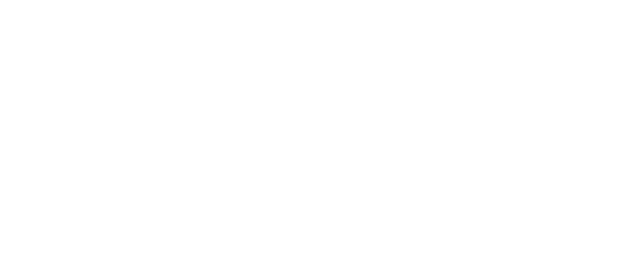
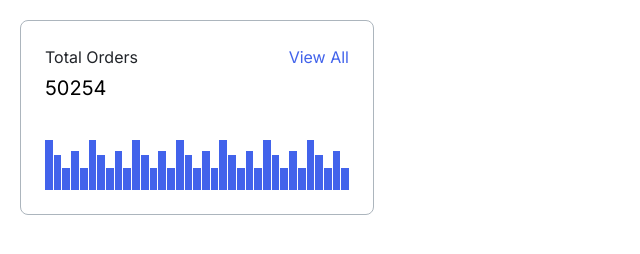
Before and after one commit to js-tasks-ru/htmlcss-20231027_andrey-shirling, a website: page 04-lection2/01-histogram/index.html in a window 1280 px wide. Shown: the whole page, without its empty margins (0-640 px from the left). Drawn offline with Linux system fonts and the light colour scheme.

Commit message:
solution for 04-lection2/01-histogram

```diff
--- a/04-lection2/01-histogram/histogram.css
+++ b/04-lection2/01-histogram/histogram.css
@@ -0,0 +1,83 @@
+.card {
+    width: 354px;
+    height: 185px;
+    margin: 20px;
+}
+
+.histogram {
+    display: flex;
+    flex-direction: column;
+    justify-content: space-between;
+    border: 1px solid var(--grey-3);
+    border-radius: 8px;
+    padding: 24px;
+}
+
+.histogram__header {
+    display: flex;
+    flex-wrap: wrap;
+    justify-content: flex-start;
+    align-items: center;
+}
+
+.histogram__title {
+    flex-grow: 1;
+    font-family: Inter;
+    font-size: 16px;
+    font-style: normal;
+    font-weight: 400;
+    line-height: 24px;
+    text-transform: capitalize;
+    color: var(--black);
+}
+
+.histogram__link {
+    flex-grow: 0;
+    font-family: Inter;
+    font-size: 16px;
+    font-style: normal;
+    font-weight: 400;
+    line-height: 24px;
+    text-transform: capitalize;
+    text-decoration: none;
+    cursor: pointer;
+    color: var(--blue-2);
+}
+
+.histogram__number {
+    width: 100%;
+    font-family: Inter;
+    font-size: 20px;
+    font-style: normal;
+    font-weight: 400;
+    line-height: 26px;
+    margin-top: 6px;
+    margin-bottom: 39px;
+}
+
+.histogram__body {
+    display: flex;
+    column-gap: 1px;
+    align-items: flex-end;
+}
+
+.histogram__item {
+    width: 9px;
+    background-color: var(--blue-2);
+}
+
+.histogram__item--h50 {
+    height: 50px;
+}
+
+.histogram__item--h35 {
+    height: 35px;
+}
+
+.histogram__item--h22 {
+    height: 22px;
+}
+
+.histogram__item--h39 {
+    height: 39px;
+}
--- a/04-lection2/01-histogram/index.html
+++ b/04-lection2/01-histogram/index.html
@@ -6,6 +6,51 @@
         <link rel="stylesheet" href="./histogram.css">
     </head>
     <body>
-
+        <div class="card">
+            <div class="histogram">
+                <div class="histogram__header">
+                    <span class="histogram__title">total orders</span>
+                    <a href="" class="histogram__link">view all</a>
+                    <h4 class="histogram__number">50254</h4>
+                </div>
+                <div class="histogram__body">
+                    <div class="histogram__item histogram__item--h50"></div>
+                    <div class="histogram__item histogram__item--h35"></div>
+                    <div class="histogram__item histogram__item--h22"></div>
+                    <div class="histogram__item histogram__item--h39"></div>
+                    <div class="histogram__item histogram__item--h22"></div>
+                    <div class="histogram__item histogram__item--h50"></div>
+                    <div class="histogram__item histogram__item--h35"></div>
+                    <div class="histogram__item histogram__item--h22"></div>
+                    <div class="histogram__item histogram__item--h39"></div>
+                    <div class="histogram__item histogram__item--h22"></div>
+                    <div class="histogram__item histogram__item--h50"></div>
+                    <div class="histogram__item histogram__item--h35"></div>
+                    <div class="histogram__item histogram__item--h22"></div>
+                    <div class="histogram__item histogram__item--h39"></div>
+                    <div class="histogram__item histogram__item--h22"></div>
+                    <div class="histogram__item histogram__item--h50"></div>
+                    <div class="histogram__item histogram__item--h35"></div>
+                    <div class="histogram__item histogram__item--h22"></div>
+                    <div class="histogram__item histogram__item--h39"></div>
+                    <div class="histogram__item histogram__item--h22"></div>
+                    <div class="histogram__item histogram__item--h50"></div>
+                    <div class="histogram__item histogram__item--h35"></div>
+                    <div class="histogram__item histogram__item--h22"></div>
+                    <div class="histogram__item histogram__item--h39"></div>
+                    <div class="histogram__item histogram__item--h22"></div>
+                    <div class="histogram__item histogram__item--h50"></div>
+                    <div class="histogram__item histogram__item--h35"></div>
+                    <div class="histogram__item histogram__item--h22"></div>
+                    <div class="histogram__item histogram__item--h39"></div>
+                    <div class="histogram__item histogram__item--h22"></div>
+                    <div class="histogram__item histogram__item--h50"></div>
+                    <div class="histogram__item histogram__item--h35"></div>
+                    <div class="histogram__item histogram__item--h22"></div>
+                    <div class="histogram__item histogram__item--h39"></div>
+                    <div class="histogram__item histogram__item--h22"></div>
+                </div>
+            </div>
+        </div>
     </body>
 </html>
```
